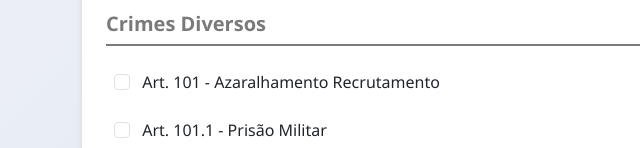
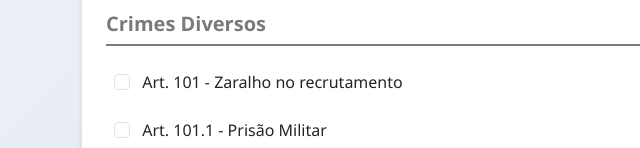
Before and after one commit to PdSoares/liverp, a plain HTML site: page index.html in a window 1280 px wide. Shown: the part 652-800 px from the top of the page, 0-640 px from the left. Drawn offline with nearby package versions, Linux system fonts and the light colour scheme; some packages are replaced by stand-ins of ours; a script that the page names is missing.

Commit message:
Update index.html

```diff
--- a/index.html
+++ b/index.html
@@ -316,8 +316,8 @@
                                     <div class="crime-category">
                                         <h5 class="section-title">Artigos 101 - 137 (Diversos, Vida, Direitos, Patrimônio, Armas/Drogas)</h5>
                                         <div class="crime-checkbox">
-                                            <input class="form-check-input" type="checkbox" id="Art. 101 - Azaralhamento Recrutamento" name="crime" value="100|100000|NA">
-                                            <label class="form-check-label ms-2" for="Art. 101 - Azaralhamento Recrutamento">Art. 101 - Azaralhamento Recrutamento</label>
+                                            <input class="form-check-input" type="checkbox" id="Art. 101 - Zaralho no recrutamento" name="crime" value="100|100000|NA">
+                                            <label class="form-check-label ms-2" for="Art. 101 - Zaralho no recrutamento">Art. 101 - Zaralho no recrutamento</label>
                                         </div>
                                         <div class="crime-checkbox">
                                             <input class="form-check-input" type="checkbox" id="Art. 101.1 - Prisão Militar" name="crime" value="100|100000|NA">
@@ -662,8 +662,8 @@
                                 <div class="crime-category">
                                     <h5 class="section-title">Crimes Diversos</h5>
                                     <div class="crime-checkbox">
-                                        <input class="form-check-input" type="checkbox" id="Art. 101 - Azaralhamento Recrutamento" name="crime" value="100|100000|NA">
-                                        <label class="form-check-label ms-2" for="Art. 101 - Azaralhamento Recrutamento">Art. 101 - Azaralhamento Recrutamento</label>
+                                        <input class="form-check-input" type="checkbox" id="Art. 101 - Zaralho no recrutamento" name="crime" value="100|100000|NA">
+                                        <label class="form-check-label ms-2" for="Art. 101 - Zaralho no recrutamento">Art. 101 - Zaralho no recrutamento</label>
                                     </div>
                                     <div class="crime-checkbox">
                                         <input class="form-check-input" type="checkbox" id="Art. 101.1 - Prisão Militar" name="crime" value="100|100000|NA">
```
